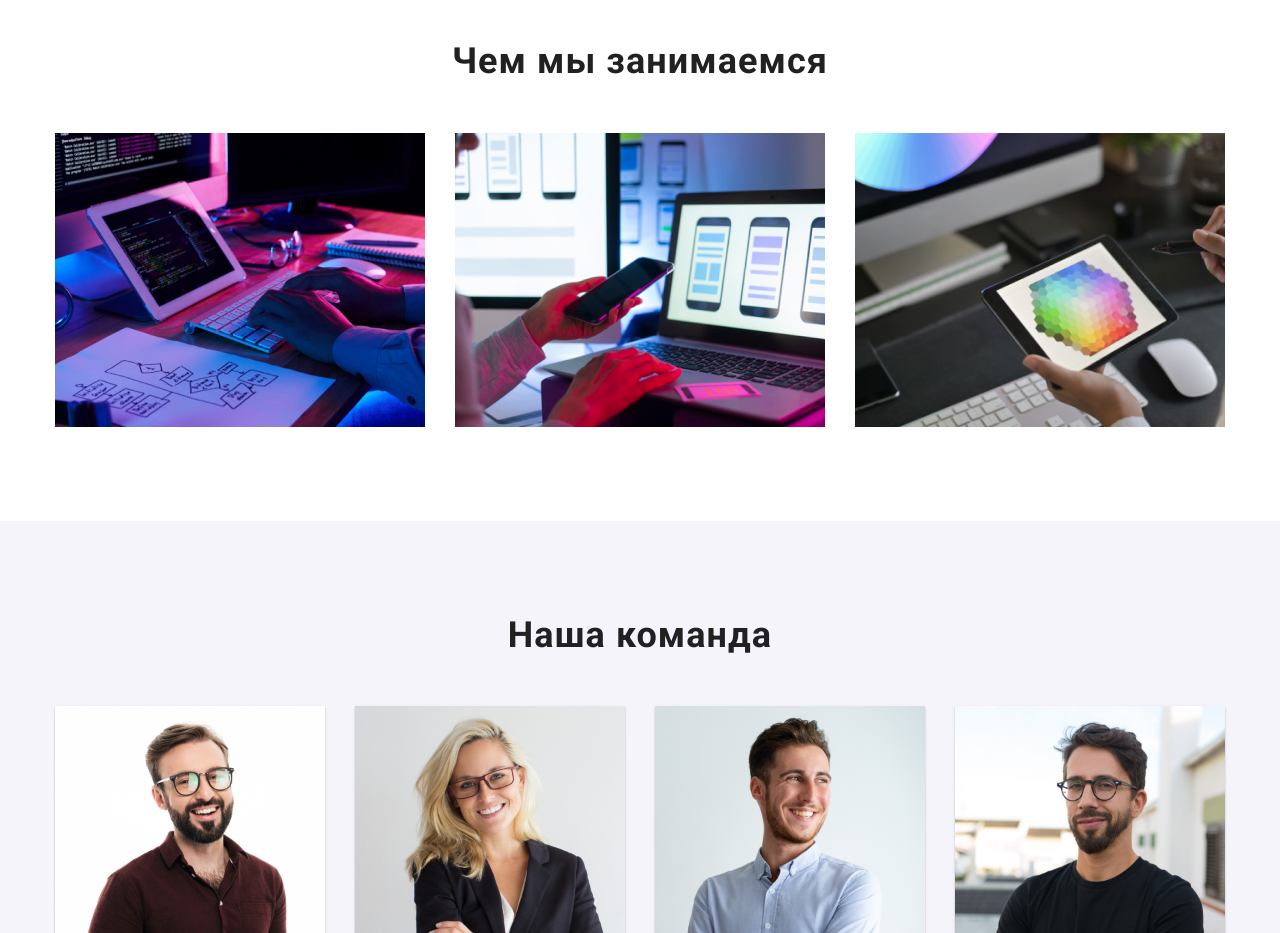
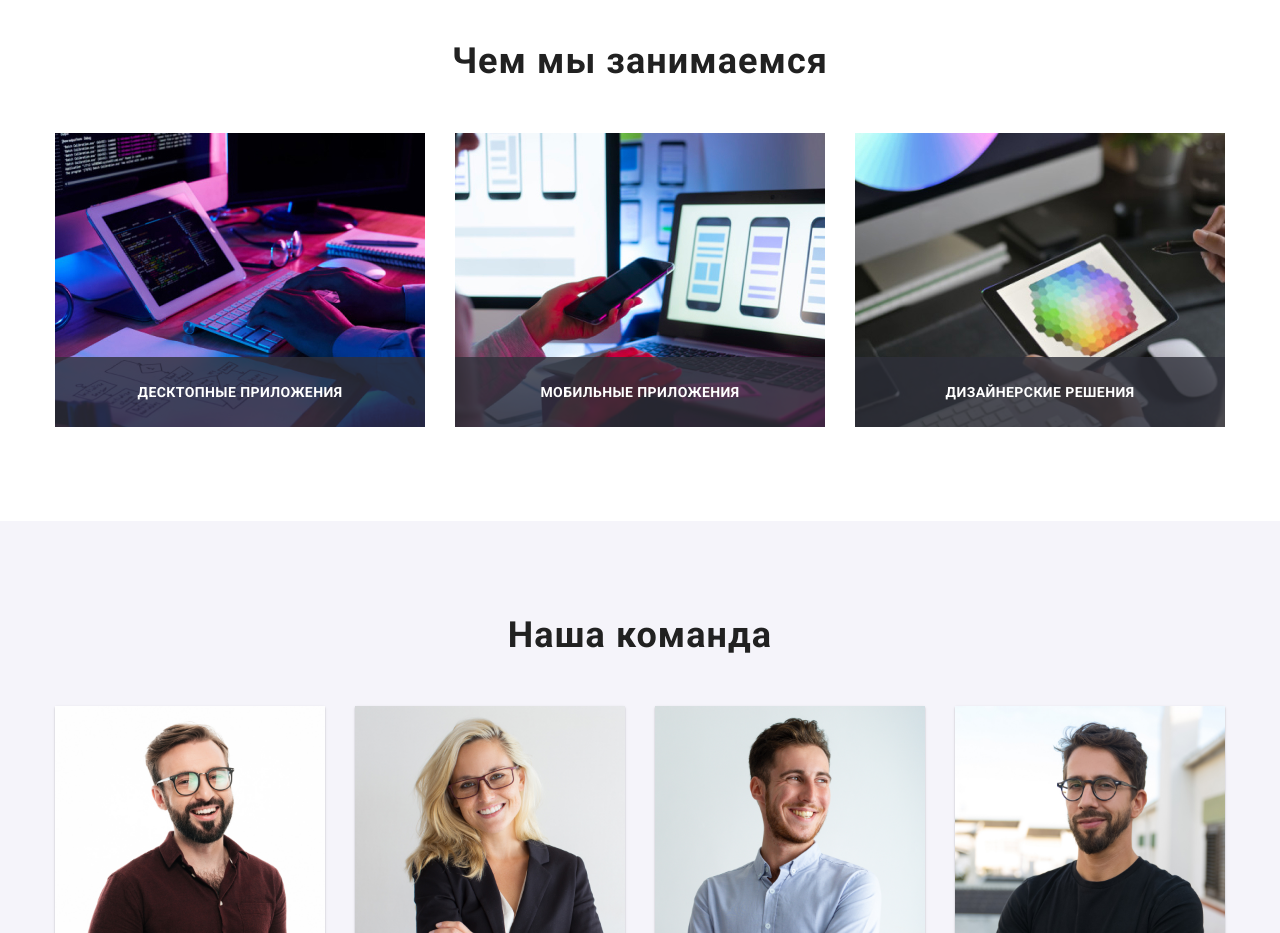
Before and after one commit to juliettaks/goit-markup-hw-08, a plain HTML site: page index.html in a window 1280 px wide. Shown: the part 1080-2013 px from the top of the page. Drawn offline with nearby package versions, Linux system fonts and the light colour scheme.

Commit message:
first part

```diff
--- a/css/styles.css
+++ b/css/styles.css
@@ -6,6 +6,15 @@
   --background-color: #2f303a;
   --background-color-second: #f5f4fa;
   --adress-color: #ffffff;
+}
+
+@keyframes animation {
+}
+
+:hover,
+:focus {
+  transition-duration: 250ms;
+  transition-timing-function: cubic-bezier(0.4, 0, 0.2, 1);
 }
 
 body {
@@ -290,6 +299,31 @@ img {
 
 .doings-item:not(:last-child) {
   margin-right: 30px;
+}
+
+.doings-item {
+  position: relative;
+}
+
+.doing-text {
+  display: flex;
+  background: rgba(47, 48, 58, 0.8);
+  position: absolute;
+  bottom: 0;
+  left: 0;
+  width: 370px;
+  height: 70px;
+  z-index: 1;
+  font-weight: bold;
+  font-size: 14px;
+  line-height: 16px;
+  text-align: center;
+  letter-spacing: 0.03em;
+  text-transform: uppercase;
+
+  color: #ffffff;
+  align-items: center;
+  justify-content: center;
 }
 
 .team {
--- a/index.html
+++ b/index.html
@@ -165,7 +165,10 @@
                 alt="Компьютер"
                 width="370"
                 height="294"
+
               />
+              <p class="doing-text">Десктопные приложения</p>
+
             </li>
             <li class="doings-item">
               <img
@@ -175,6 +178,7 @@
                 width="370"
                 height="294"
               />
+               <p class="doing-text">Мобильные приложения</p>
             </li>
             <li class="doings-item">
               <img
@@ -183,8 +187,9 @@
                 alt="Планшет"
                 width="370"
                 height="294"
-              />
+              /> <p class="doing-text">Дизайнерские решения</p>
             </li>
+
           </ul>
           </div>
         </section>
```
